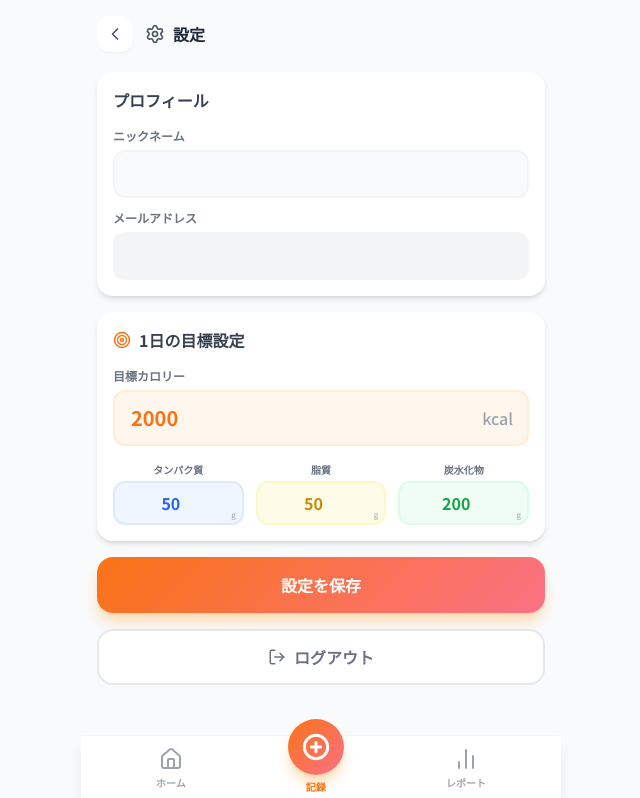
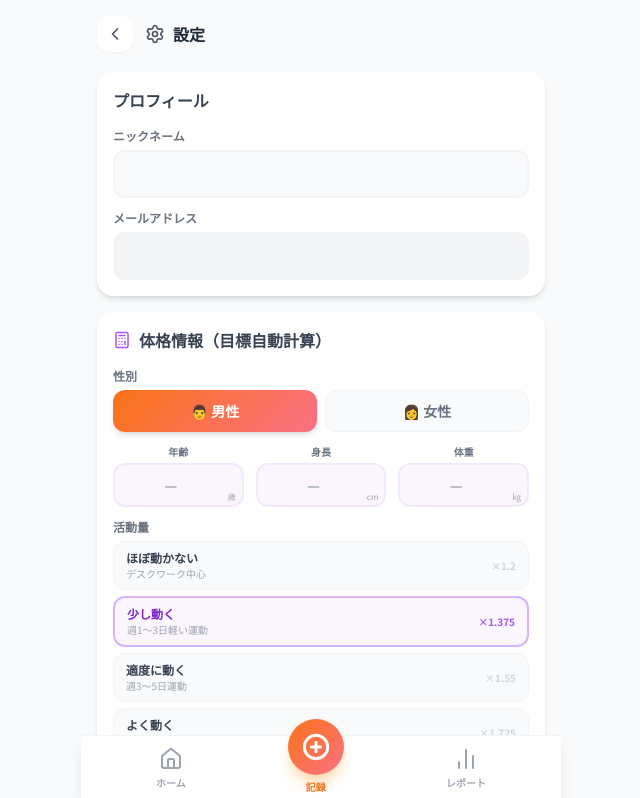
Before and after one commit to jonsonpanson114/meal-management, a Next.js app: page /settings in a window 1280 px wide. Shown: the top 798 px of the page, without its empty margins (319-959 px from the left). Built offline with nearby package versions, Linux system fonts and the light colour scheme; no server answers.

Commit message:
feat: body stats auto-calc, calorie estimate on text input, SQL migration 003

```diff
--- a/src/app/settings/page.tsx
+++ b/src/app/settings/page.tsx
@@ -4,20 +4,52 @@ export const dynamic = 'force-dynamic';
 
 import { useState, useEffect } from 'react';
 import { useRouter } from 'next/navigation';
-import { ChevronLeft, Settings, Target, LogOut, Loader2, CheckCircle } from 'lucide-react';
+import { ChevronLeft, Settings, Target, LogOut, Loader2, CheckCircle, Calculator, Zap } from 'lucide-react';
 import { createClient } from '@/lib/supabase/client';
+
+const ACTIVITY_LEVELS = [
+  { value: 'sedentary', label: 'ほぼ動かない', desc: 'デスクワーク中心', factor: 1.2 },
+  { value: 'light', label: '少し動く', desc: '週1〜3日軽い運動', factor: 1.375 },
+  { value: 'moderate', label: '適度に動く', desc: '週3〜5日運動', factor: 1.55 },
+  { value: 'very_active', label: 'よく動く', desc: '週6〜7日激しい運動', factor: 1.725 },
+];
+
+// Mifflin-St Jeor → TDEE → PFC（P:15%, F:25%, C:60%）
+function calcTargets(age: number, height: number, weight: number, gender: string, activityLevel: string) {
+  const bmr = gender === 'male'
+    ? 10 * weight + 6.25 * height - 5 * age + 5
+    : 10 * weight + 6.25 * height - 5 * age - 161;
+  const factor = ACTIVITY_LEVELS.find((a) => a.value === activityLevel)?.factor ?? 1.375;
+  const tdee = Math.round(bmr * factor);
+  const protein = Math.round((tdee * 0.15) / 4);
+  const fat = Math.round((tdee * 0.25) / 9);
+  const carbs = Math.round((tdee * 0.60) / 4);
+  return { calories: tdee, protein, fat, carbs };
+}
 
 export default function SettingsPage() {
   const router = useRouter();
   const supabase = createClient();
+
+  // 目標値
   const [targetCalories, setTargetCalories] = useState('2000');
-  const [targetProtein, setTargetProtein] = useState('50');
-  const [targetFat, setTargetFat] = useState('50');
-  const [targetCarbs, setTargetCarbs] = useState('200');
+  const [targetProtein, setTargetProtein] = useState('75');
+  const [targetFat, setTargetFat] = useState('55');
+  const [targetCarbs, setTargetCarbs] = useState('300');
+
+  // 体格情報
+  const [age, setAge] = useState('');
+  const [heightCm, setHeightCm] = useState('');
+  const [bodyWeight, setBodyWeight] = useState('');
+  const [gender, setGender] = useState<'male' | 'female'>('male');
+  const [activityLevel, setActivityLevel] = useState('light');
+
+  // UI
   const [displayName, setDisplayName] = useState('');
   const [email, setEmail] = useState('');
   const [saving, setSaving] = useState(false);
   const [saved, setSaved] = useState(false);
+  const [calcFlash, setCalcFlash] = useState(false);
 
   useEffect(() => {
     const load = async () => {
@@ -34,22 +66,41 @@ export default function SettingsPage() {
       if (data) {
         setDisplayName(data.display_name || '');
         setTargetCalories(String(data.target_calories || 2000));
-        setTargetProtein(String(data.target_protein || 50));
-        setTargetFat(String(data.target_fat || 50));
-        setTargetCarbs(String(data.target_carbs || 200));
+        setTargetProtein(String(data.target_protein || 75));
+        setTargetFat(String(data.target_fat || 55));
+        setTargetCarbs(String(data.target_carbs || 300));
+        if (data.age) setAge(String(data.age));
+        if (data.height_cm) setHeightCm(String(data.height_cm));
+        if (data.body_weight) setBodyWeight(String(data.body_weight));
+        if (data.gender) setGender(data.gender);
+        if (data.activity_level) setActivityLevel(data.activity_level);
       }
     };
     load();
   }, []);
+
+  const handleAutoCalc = () => {
+    const a = parseInt(age);
+    const h = parseFloat(heightCm);
+    const w = parseFloat(bodyWeight);
+    if (!a || !h || !w) return;
+    const result = calcTargets(a, h, w, gender, activityLevel);
+    setTargetCalories(String(result.calories));
+    setTargetProtein(String(result.protein));
+    setTargetFat(String(result.fat));
+    setTargetCarbs(String(result.carbs));
+    setCalcFlash(true);
+    setTimeout(() => setCalcFlash(false), 1500);
+  };
+
+  const canCalc = !!age && !!heightCm && !!bodyWeight;
 
   const handleSave = async () => {
     setSaving(true);
     const { data: { user } } = await supabase.auth.getUser();
     if (!user) return;
 
-    await supabase
-      .from('user_profiles')
-      .upsert({
+    await supabase.from('user_profiles').upsert({
       id: user.id,
       email,
       display_name: displayName,
@@ -57,6 +108,11 @@ export default function SettingsPage() {
       target_protein: parseInt(targetProtein),
       target_fat: parseInt(targetFat),
       target_carbs: parseInt(targetCarbs),
+      age: age ? parseInt(age) : null,
+      height_cm: heightCm ? parseFloat(heightCm) : null,
+      body_weight: bodyWeight ? parseFloat(bodyWeight) : null,
+      gender,
+      activity_level: activityLevel,
     });
 
     setSaving(false);
@@ -85,7 +141,7 @@ export default function SettingsPage() {
       </div>
 
       <div className="space-y-4">
-        {/* Profile */}
+        {/* プロフィール */}
         <div className="card">
           <h2 className="font-bold text-gray-700 mb-4">プロフィール</h2>
           <div className="space-y-3">
@@ -110,11 +166,106 @@ export default function SettingsPage() {
           </div>
         </div>
 
-        {/* Calorie Goal */}
+        {/* 体格情報 + 自動計算 */}
         <div className="card">
           <div className="flex items-center gap-2 mb-4">
+            <Calculator size={18} className="text-purple-500" />
+            <h2 className="font-bold text-gray-700">体格情報（目標自動計算）</h2>
+          </div>
+
+          {/* 性別 */}
+          <div className="mb-3">
+            <label className="text-xs font-semibold text-gray-500 mb-1.5 block">性別</label>
+            <div className="grid grid-cols-2 gap-2">
+              {(['male', 'female'] as const).map((g) => (
+                <button
+                  key={g}
+                  onClick={() => setGender(g)}
+                  className={`py-2.5 rounded-xl text-sm font-bold transition-all active:scale-95 ${gender === g
+                      ? 'gradient-primary text-white shadow-md'
+                      : 'bg-gray-50 text-gray-500 border border-gray-100'
+                    }`}
+                >
+                  {g === 'male' ? '👨 男性' : '👩 女性'}
+                </button>
+              ))}
+            </div>
+          </div>
+
+          {/* 年齢 / 身長 / 体重 */}
+          <div className="grid grid-cols-3 gap-3 mb-3">
+            {[
+              { label: '年齢', value: age, setter: setAge, unit: '歳' },
+              { label: '身長', value: heightCm, setter: setHeightCm, unit: 'cm' },
+              { label: '体重', value: bodyWeight, setter: setBodyWeight, unit: 'kg' },
+            ].map(({ label, value, setter, unit }) => (
+              <div key={label}>
+                <label className="text-[10px] font-semibold text-gray-500 mb-1 block text-center">{label}</label>
+                <div className="relative">
+                  <input
+                    type="number"
+                    value={value}
+                    onChange={(e) => setter(e.target.value)}
+                    placeholder="—"
+                    className="w-full bg-purple-50 border-2 border-purple-100 focus:border-purple-400 rounded-xl px-3 py-2.5 text-center font-bold text-purple-700 outline-none transition-colors text-sm"
+                  />
+                  <span className="absolute right-2 bottom-1 text-[8px] text-gray-400">{unit}</span>
+                </div>
+              </div>
+            ))}
+          </div>
+
+          {/* 活動量 */}
+          <div className="mb-4">
+            <label className="text-xs font-semibold text-gray-500 mb-1.5 block">活動量</label>
+            <div className="space-y-1.5">
+              {ACTIVITY_LEVELS.map((a) => (
+                <button
+                  key={a.value}
+                  onClick={() => setActivityLevel(a.value)}
+                  className={`w-full flex items-center justify-between px-3 py-2 rounded-xl text-left transition-all active:scale-[0.99] ${activityLevel === a.value
+                      ? 'bg-purple-50 border-2 border-purple-300'
+                      : 'bg-gray-50 border border-gray-100'
+                    }`}
+                >
+                  <div>
+                    <p className={`text-xs font-bold ${activityLevel === a.value ? 'text-purple-700' : 'text-gray-700'}`}>{a.label}</p>
+                    <p className="text-[10px] text-gray-400">{a.desc}</p>
+                  </div>
+                  <span className={`text-[10px] font-bold ${activityLevel === a.value ? 'text-purple-500' : 'text-gray-300'}`}>×{a.factor}</span>
+                </button>
+              ))}
+            </div>
+          </div>
+
+          {/* 自動計算ボタン */}
+          <button
+            onClick={handleAutoCalc}
+            disabled={!canCalc}
+            className={`w-full py-3 rounded-xl font-bold text-sm flex items-center justify-center gap-2 transition-all active:scale-95 ${calcFlash
+                ? 'bg-green-500 text-white shadow-lg shadow-green-200'
+                : canCalc
+                  ? 'bg-gradient-to-r from-purple-500 to-indigo-500 text-white shadow-lg shadow-purple-200'
+                  : 'bg-gray-100 text-gray-300'
+              }`}
+          >
+            {calcFlash ? (
+              <><CheckCircle size={16} /> 計算しました！</>
+            ) : (
+              <><Zap size={16} /> 最適な目標を自動計算</>
+            )}
+          </button>
+          {!canCalc && (
+            <p className="text-[10px] text-gray-400 text-center mt-1.5">年齢・身長・体重を入力すると計算できます</p>
+          )}
+        </div>
+
+        {/* カロリー & PFC 目標 */}
+        <div className={`card transition-all duration-300 ${calcFlash ? 'ring-2 ring-purple-300 ring-offset-2' : ''}`}>
+          <div className="flex items-center gap-2 mb-4">
             <Target size={18} className="text-orange-500" />
-            <h2 className="font-bold text-gray-700">1日の目標設定</h2>
+            <h2 className="font-bold text-gray-700">1日の目標</h2>
+            <span className="text-[10px] text-gray-400 ml-auto">手動でも変更できます</span>
           </div>
 
           <div className="space-y-4">
@@ -135,68 +286,44 @@ export default function SettingsPage() {
             </div>
 
             <div className="grid grid-cols-3 gap-3">
-              <div>
-                <label className="text-[10px] font-semibold text-gray-500 mb-1 block text-center">タンパク質</label>
+              {[
+                { label: 'タンパク質', value: targetProtein, setter: setTargetProtein, bg: 'bg-blue-50', border: 'border-blue-100', focus: 'focus:border-blue-400', text: 'text-blue-600' },
+                { label: '脂質', value: targetFat, setter: setTargetFat, bg: 'bg-yellow-50', border: 'border-yellow-100', focus: 'focus:border-yellow-400', text: 'text-yellow-600' },
+                { label: '炭水化物', value: targetCarbs, setter: setTargetCarbs, bg: 'bg-green-50', border: 'border-green-100', focus: 'focus:border-green-400', text: 'text-green-600' },
+              ].map(({ label, value, setter, bg, border, focus, text }) => (
+                <div key={label}>
+                  <label className="text-[10px] font-semibold text-gray-500 mb-1 block text-center">{label}</label>
                   <div className="relative">
                     <input
                       type="number"
-                    value={targetProtein}
-                    onChange={(e) => setTargetProtein(e.target.value)}
-                    className="w-full bg-blue-50 border-2 border-blue-100 focus:border-blue-400 rounded-xl px-3 py-2 text-center font-bold text-blue-600 outline-none transition-colors"
+                      value={value}
+                      onChange={(e) => setter(e.target.value)}
+                      className={`w-full ${bg} border-2 ${border} ${focus} rounded-xl px-3 py-2 text-center font-bold ${text} outline-none transition-colors`}
                     />
                     <span className="absolute right-2 bottom-1 text-[8px] text-gray-400">g</span>
                   </div>
                 </div>
-              <div>
-                <label className="text-[10px] font-semibold text-gray-500 mb-1 block text-center">脂質</label>
-                <div className="relative">
-                  <input
-                    type="number"
-                    value={targetFat}
-                    onChange={(e) => setTargetFat(e.target.value)}
-                    className="w-full bg-yellow-50 border-2 border-yellow-100 focus:border-yellow-400 rounded-xl px-3 py-2 text-center font-bold text-yellow-600 outline-none transition-colors"
-                  />
-                  <span className="absolute right-2 bottom-1 text-[8px] text-gray-400">g</span>
-                </div>
-              </div>
-              <div>
-                <label className="text-[10px] font-semibold text-gray-500 mb-1 block text-center">炭水化物</label>
-                <div className="relative">
-                  <input
-                    type="number"
-                    value={targetCarbs}
-                    onChange={(e) => setTargetCarbs(e.target.value)}
-                    className="w-full bg-green-50 border-2 border-green-100 focus:border-green-400 rounded-xl px-3 py-2 text-center font-bold text-green-600 outline-none transition-colors"
-                  />
-                  <span className="absolute right-2 bottom-1 text-[8px] text-gray-400">g</span>
-                </div>
-              </div>
+              ))}
             </div>
           </div>
         </div>
 
-        {/* Save Button */}
+        {/* 保存ボタン */}
         <button
           onClick={handleSave}
           disabled={saving}
           className="w-full gradient-primary text-white font-bold py-4 rounded-2xl shadow-lg shadow-orange-200 active:scale-95 transition-transform flex items-center justify-center gap-2"
         >
           {saved ? (
-            <>
-              <CheckCircle size={20} />
-              保存しました！
-            </>
+            <><CheckCircle size={20} /> 保存しました！</>
           ) : saving ? (
-            <>
-              <Loader2 size={20} className="animate-spin" />
-              保存中...
-            </>
+            <><Loader2 size={20} className="animate-spin" /> 保存中...</>
           ) : (
             '設定を保存'
           )}
         </button>
 
-        {/* Sign Out */}
+        {/* ログアウト */}
         <button
           onClick={handleSignOut}
           className="w-full bg-white border-2 border-gray-200 text-gray-500 font-bold py-3.5 rounded-2xl active:scale-95 transition-transform flex items-center justify-center gap-2"
```
Also changed, not shown: 1 other file (tests, documents, lock files or other folders). Lines whose indentation alone changed are shown as unchanged.
